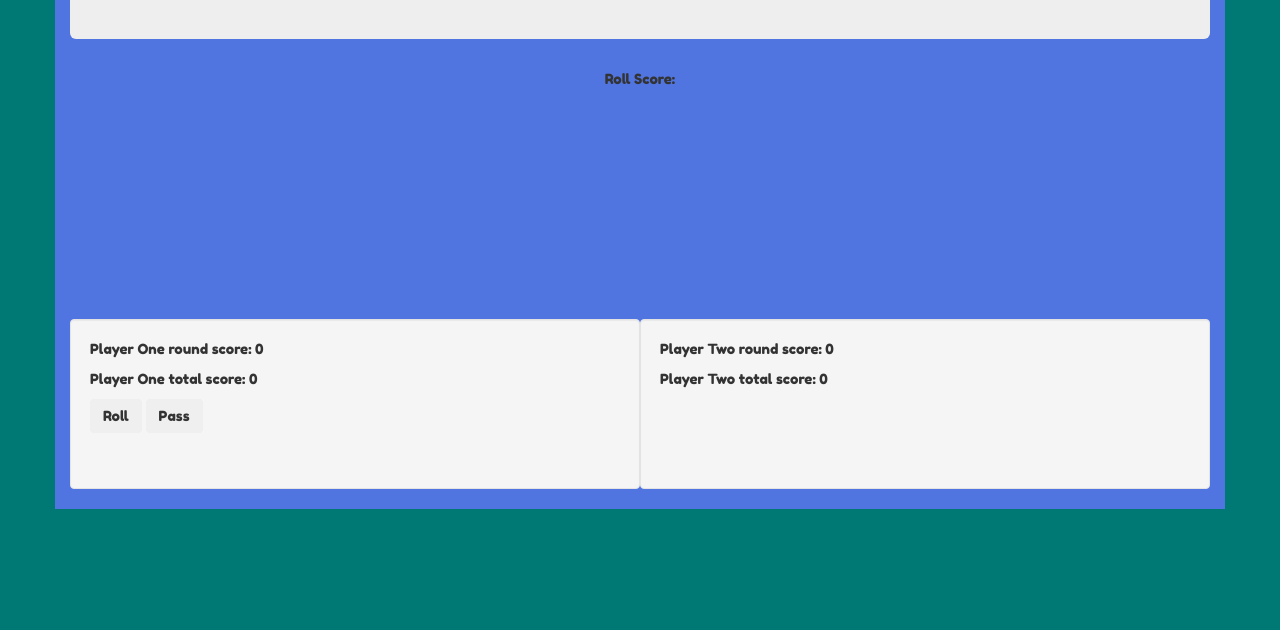
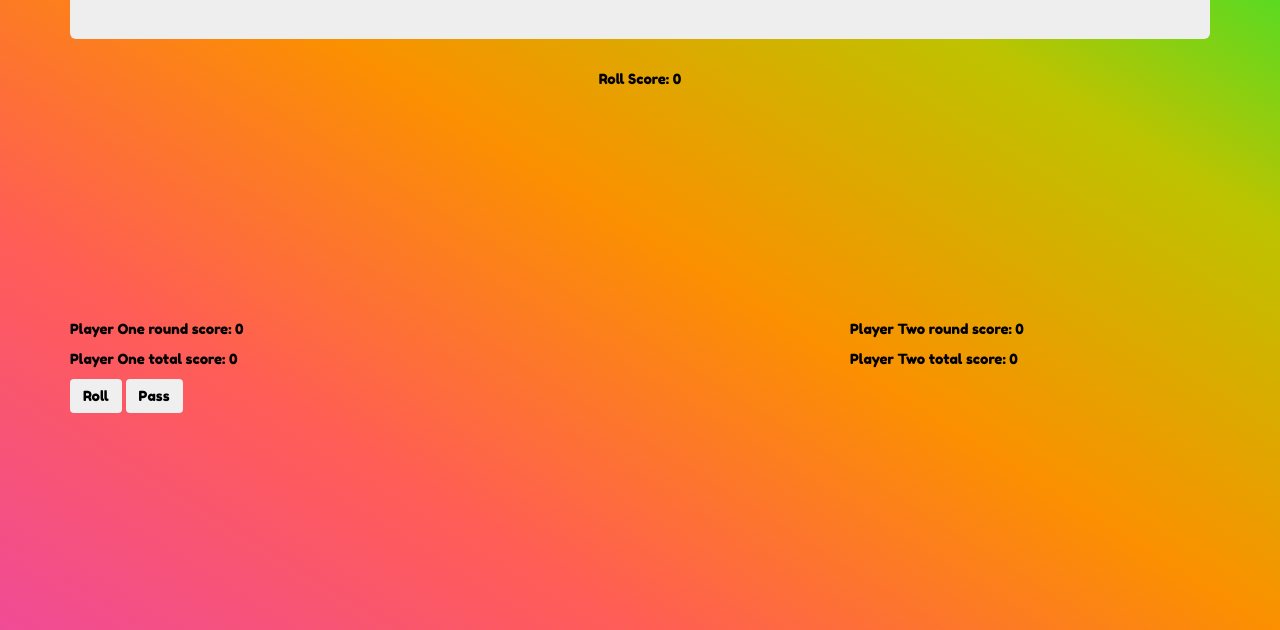
Before and after one commit to SPdowns/pig-dice-1, a plain HTML site: page index.html in a window 1280 px wide. Shown: the part 170-800 px from the top of the page. Drawn offline with Linux system fonts and the light colour scheme.

Commit message:
add background color and adjust font styling
Co-authored-by: Sean Downs <spdowns@protonmail.com>

```diff
--- a/css/styles.css
+++ b/css/styles.css
@@ -2,8 +2,7 @@
   display: none;
 }
 
-.well {
-  height: 170px;
+.player-box {
 }
 
 #winnerDisplay {
@@ -16,25 +15,32 @@
 }
 
 .container {
-  background-color: #5075E1;
+  /* background-color: #5075E1; */
 }
 
 .jumbotron {
   text-align: center;
   margin-top: 14px;
   font-family: 'Fredoka One', cursive;
+  color: black;
 }
 
 p {
   font-family: 'Fredoka One', cursive;
+  color: black
 }
 
 .btn {
   font-family: 'Fredoka One', cursive;
+  color: black;
 }
 
 body {
-  background-color: #007873;
+  background-image: linear-gradient(to right top, #f04b96, #ff5d56, #fb9000, #bdc300, #12eb3a);
+  background-size: cover;
+  background-attachment: fixed;
+  background-position: center;
+  background-repeat: no-repeat;
 }
 
 #top {
--- a/index.html
+++ b/index.html
@@ -16,7 +16,7 @@
           <h1>Pig Dice</h1>
         </div>
         <div id="top">
-          <p>Roll Score: <span id="roll-score" class="roll-score-display"></span></p>
+          <p>Roll Score: <span id="roll-score" class="roll-score-display">0</span></p>
           <img id="die-1" class="dice-img" src="img/1-dice.png" alt="die-1">
           <img id="die-2" class="dice-img" src="img/2_dice.png" alt="die-2">
           <img id="die-3" class="dice-img" src="img/3_dice.png" alt="die-3">
@@ -24,17 +24,20 @@
           <img id="die-5" class="dice-img" src="img/5_dice.png" alt="die-5">
           <img id="die-6" class="dice-img" src="img/6-dice.png" alt="die-6">
         </div>
-        <div id="player-one" class="well col-md-6">
+        <div class="row">
+          <div id="player-one" class="col-md-4 player-box">
             <p>Player One round score: <span id="p1-round-score" class="p1-round-display">0</span></p>
             <p>Player One total score: <span id="p1-total-score">0</span></p>
             <button class="btn p1-btn play-btn" id="p1-roll">Roll</button>
             <button class="btn p1-btn play-btn" id="p1-pass">Pass</button>
           </div>
-        <div id="player-two" class="well col-md-6">
+          <div class="col-md-4"></div>
+          <div id="player-two" class="col-md-4 player-box">
             <p>Player Two round score: <span id="p2-round-score" class="p2-round-display">0</span></p>
             <p>Player Two total score: <span id="p2-total-score">0</span></p>
             <button class="btn p2-btn play-btn" id="p2-roll">Roll</button>
             <button class="btn p2-btn play-btn" id="p2-pass">Pass</button>
+          </div>
         </div>
         <div id="winnerDisplay">
           <p id="winner"></p>
```
Lines whose indentation alone changed are shown as unchanged.
